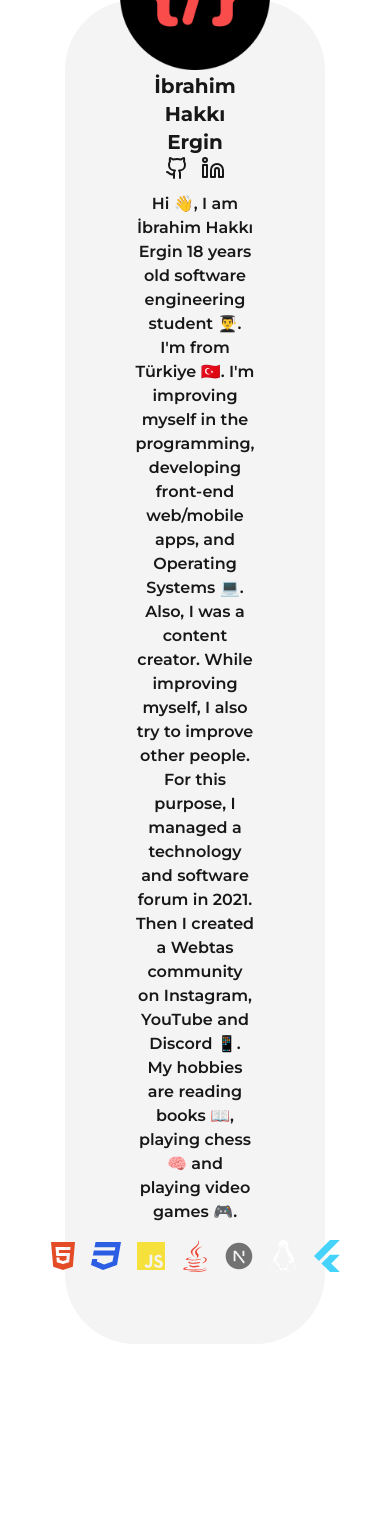
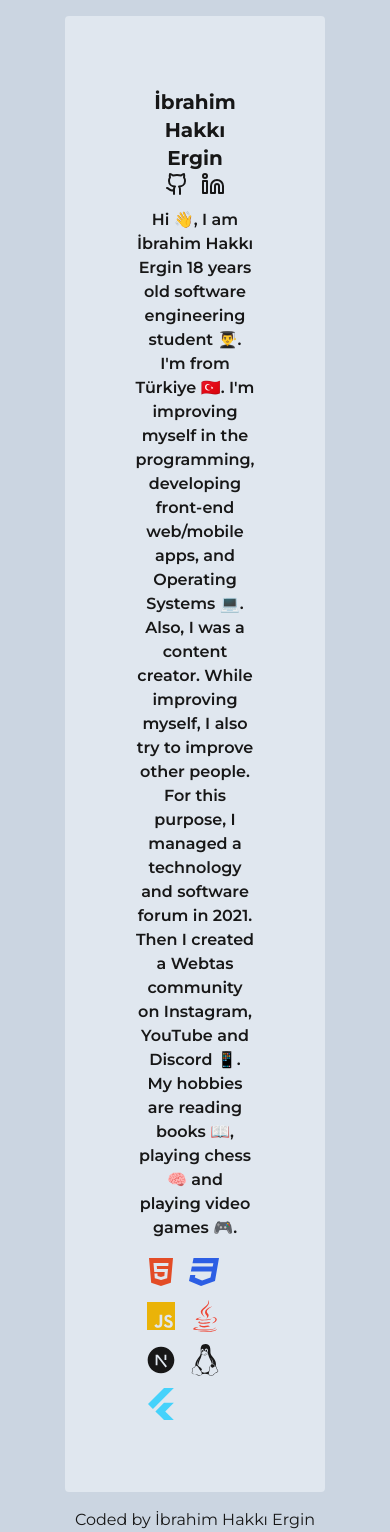
Before and after one commit to 06ergin06/hakkiergin, a Next.js app: page / in a window 390 px wide. Before the commit the page ends 1344 px from the top, so only its background shows below. Built offline with nearby package versions, Linux system fonts and the light colour scheme.

Commit message:
responsive

```diff
--- a/src/app/globals.css
+++ b/src/app/globals.css
@@ -7,7 +7,7 @@
   }
 }
 :root {
-  --background: #ffffff;
+  --background: #CBD5E1;
   --foreground: #171717;
 }
 
@@ -21,5 +21,4 @@
 body {
   color: var(--foreground);
   background: var(--background);
-  font-family: Arial, Helvetica, sans-serif;
 }
--- a/src/app/layout.js
+++ b/src/app/layout.js
@@ -11,6 +11,7 @@ export default function RootLayout({ children }) {
   return (
     <html lang="en">
       <body className={`${montserrat.className} antialiased`}>{children}</body>
+      <footer className="center text-[--foreground]">Coded by İbrahim Hakkı Ergin</footer>
     </html>
   );
 }
--- a/src/app/page.js
+++ b/src/app/page.js
@@ -4,15 +4,15 @@ import Icons from "@/components/Icons";
 import { LuLinkedin, LuGithub } from "react-icons/lu";
 export default function Home() {
   return (
-    <main className="center min-h-screen ">
-      <div className="w-8/12 center flex-col bg-zinc-100 dark:bg-[#161B22] relative py-[4.5rem] px-20 rounded-[70px] ">
+    <main className="center min-h-screen my-4 ">
+      <div className="w-8/12 center flex-col bg-[#E0E7EF] dark:bg-[#161B22] relative py-[4.5rem] px-20 sm:rounded-[70px] rounded ">
         <div className="center flex-col">
           <Image
             src={logo}
             alt="webtaslogo"
             width={150}
             height={150}
-            className="-top-20 absolute"
+            className="-top-20 absolute sm:block hidden"
           />
           <h1 className="text-xl font-bold">İbrahim Hakkı Ergin</h1>
           <div className="center gap-3 mb-3">
--- a/src/components/Icons.js
+++ b/src/components/Icons.js
@@ -2,14 +2,14 @@ import { FaHtml5, FaCss3, FaJs, FaJava, FaLinux, FaFlutter } from "react-icons/f
 import { RiNextjsFill } from "react-icons/ri";
 export default function Icons() {
   return (
-    <div className="flex gap-3">
-      <FaHtml5 className="w-8 h-8 text-[#E34C26] hover:opacity-80 transition-all" />
-      <FaCss3 className="w-8 h-8 text-[#2C5EE4] hover:opacity-80 transition-all" />
-      <FaJs className="w-8 h-8 text-[#F6E03B] hover:opacity-80 transition-all" />
-      <FaJava className="w-8 h-8 text-[#EE4534] hover:opacity-80 transition-all" />
-      <RiNextjsFill className="w-8 h-8 text-[#727272] hover:opacity-80 transition-all" />
-      <FaLinux className="w-8 h-8 text-white hover:opacity-80 transition-all" />
-      <FaFlutter className="w-8 h-8 text-[#45D2FB] hover:opacity-80 transition-all" />
+    <div className="flex gap-3 flex-wrap">
+      <FaHtml5 className="w-8 h-8 dark:text-[#E34C26] text-[#E34C26] hover:opacity-80 transition-all" />
+      <FaCss3 className="w-8 h-8 dark:text-[#2C5EE4] text-[#2C5EE4] hover:opacity-80 transition-all" />
+      <FaJs className="w-8 h-8 dark:text-[#F6E03B] text-yellow-500 hover:opacity-80 transition-all" />
+      <FaJava className="w-8 h-8 dark:text-[#EE4534] text-[#EE4534] hover:opacity-80 transition-all" />
+      <RiNextjsFill className="w-8 h-8 dark:text-[#727272] hover:opacity-80 transition-all" />
+      <FaLinux className="w-8 h-8 dark:text-white hover:opacity-80 transition-all" />
+      <FaFlutter className="w-8 h-8 dark:text-[#45D2FB] text-[#45D2FB] hover:opacity-80 transition-all" />
     </div>
   );
 }
```
